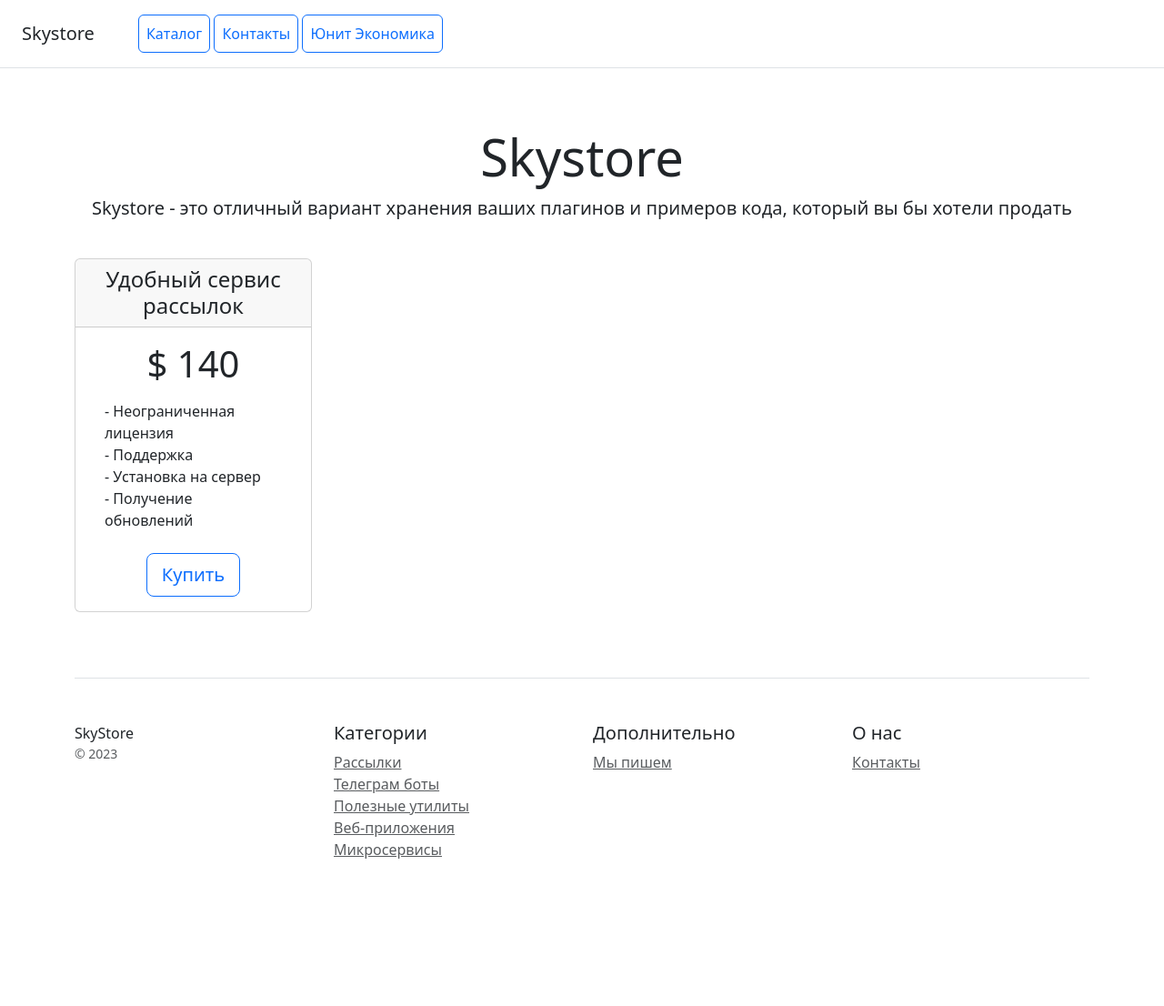
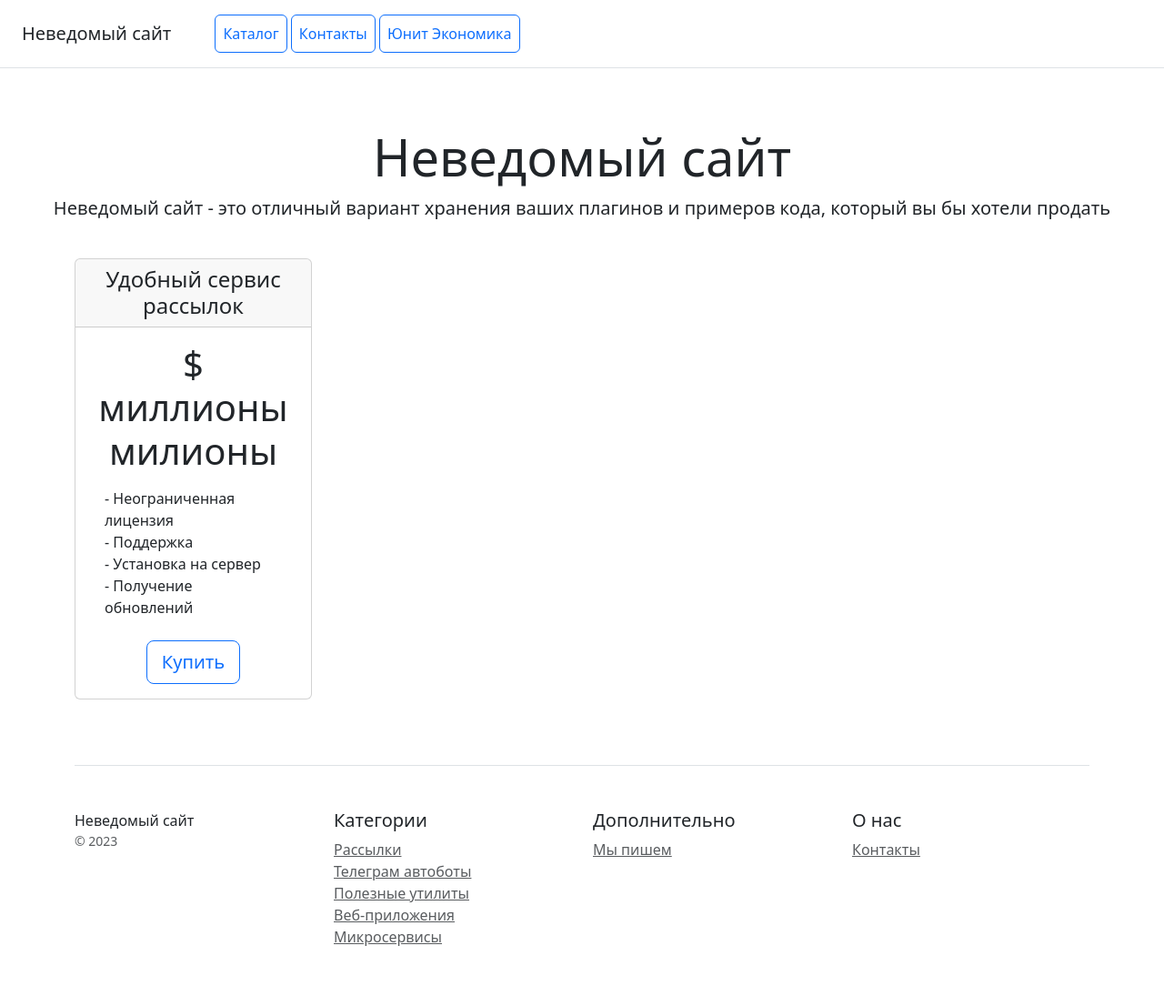
Before and after one commit to Polyakov-Mikhail/polyakov_mikhail_home_work_19.2, a Django app: page / in a window 1280 px wide. Shown: the whole page at 91% size. Before the commit the page ends 944 px from the top, so only its background shows below. Run offline with Django 5.2, Linux system fonts and the light colour scheme.

Commit message:
corrected home.html

```diff
--- a/catalog/templates/home.html
+++ b/catalog/templates/home.html
@@ -3,12 +3,12 @@
 <head>
     <meta charset="utf-8">
     <meta name="viewport" content="width=device-width, initial-scale=1">
-    <title>Skystore</title>
+    <title>Неведомый сайт</title>
     <link href="https://cdn.jsdelivr.net/npm/bootstrap@5.3.2/dist/css/bootstrap.min.css" rel="stylesheet" integrity="sha384-T3c6CoIi6uLrA9TneNEoa7RxnatzjcDSCmG1MXxSR1GAsXEV/Dwwykc2MPK8M2HN" crossorigin="anonymous">
 </head>
 <body>
 <div class="d-flex flex-column flex-md-row align-items-center p-3 px-md-4 mb-3 bg-white border-bottom box-shadow">
-    <h5 class="my-0 mr-md-auto font-weight-normal">Skystore</h5>
+    <h5 class="my-0 mr-md-auto font-weight-normal">Неведомый сайт</h5>
     <nav class="ms-5">
         <a class="p-2 btn btn-outline-primary" href="/">Каталог</a>
         <a class="p-2 btn btn-outline-primary" href="/contacts/">Контакты</a>
@@ -17,8 +17,8 @@
 </div>
 
 <div class="pricing-header px-3 py-3 pt-md-5 pb-md-4 mx-auto text-center">
-    <h1 class="display-4">Skystore</h1>
-    <p class="lead">Skystore - это отличный вариант хранения ваших плагинов и примеров кода, который вы бы хотели
+    <h1 class="display-4">Неведомый сайт</h1>
+    <p class="lead">Неведомый сайт - это отличный вариант хранения ваших плагинов и примеров кода, который вы бы хотели
         продать</p>
 </div>
 
@@ -30,7 +30,7 @@
                     <h4 class="my-0 font-weight-normal">Удобный сервис рассылок</h4>
                 </div>
                 <div class="card-body">
-                    <h1 class="card-title pricing-card-title">$ 140</h1>
+                    <h1 class="card-title pricing-card-title">$ миллионы милионы</h1>
                     <ul class="list-unstyled mt-3 mb-4 text-start m-3">
                         <li>- Неограниченная лицензия</li>
                         <li>- Поддержка</li>
@@ -46,14 +46,14 @@
     <footer class="pt-4 my-md-5 pt-md-5 border-top">
         <div class="row">
             <div class="col-12 col-md">
-                SkyStore
+                Неведомый сайт
                 <small class="d-block mb-3 text-muted">&copy; 2023</small>
             </div>
             <div class="col-6 col-md">
                 <h5>Категории</h5>
                 <ul class="list-unstyled text-small">
                     <li><a class="text-muted" href="#">Рассылки</a></li>
-                    <li><a class="text-muted" href="#">Телеграм боты</a></li>
+                    <li><a class="text-muted" href="#">Телеграм автоботы</a></li>
                     <li><a class="text-muted" href="#">Полезные утилиты</a></li>
                     <li><a class="text-muted" href="#">Веб-приложения</a></li>
                     <li><a class="text-muted" href="#">Микросервисы</a></li>
```
